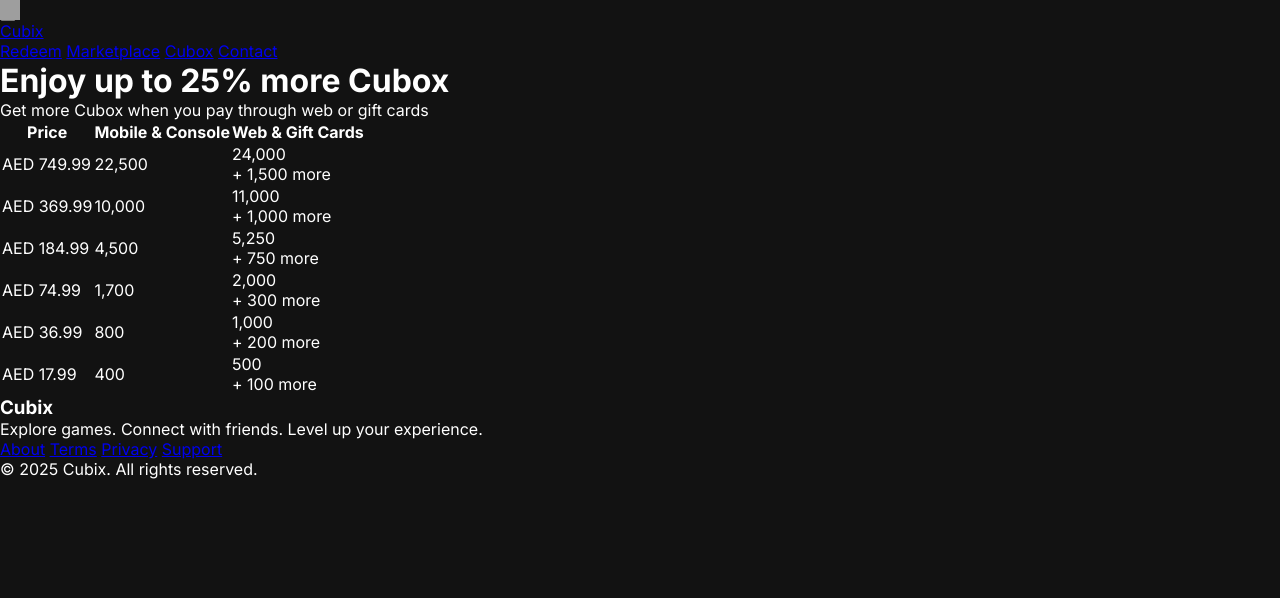
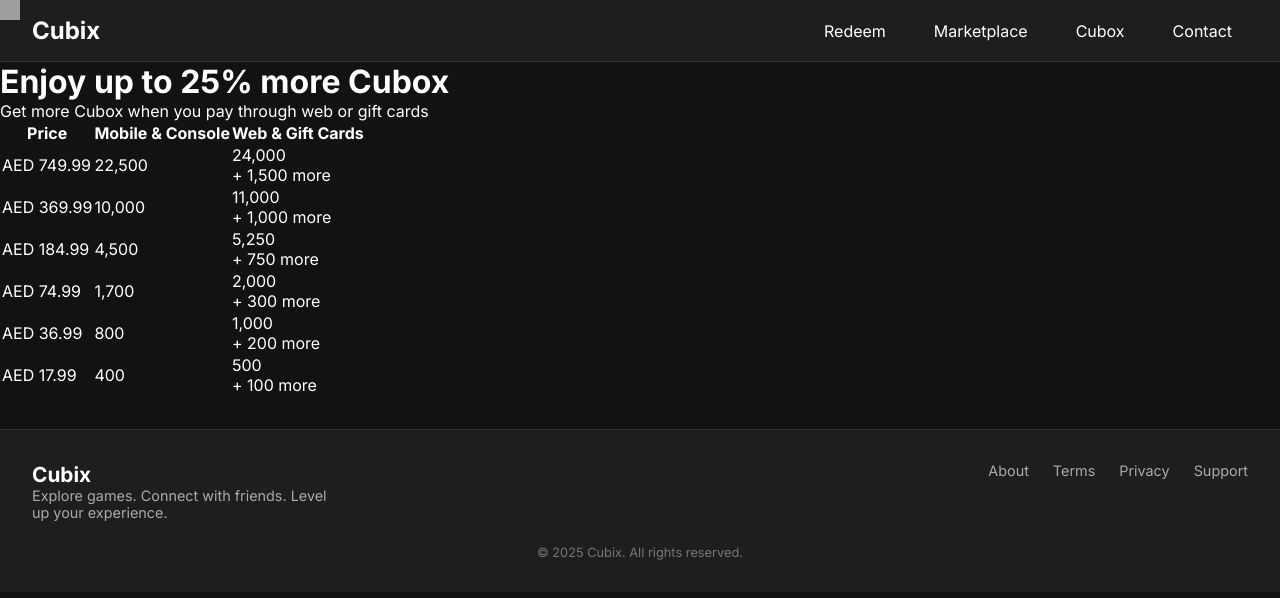
Before and after one commit to DC-BSU-RAK/assessment-2-web-development-project-spring-2025-Sheikhz-Abdullah, a plain HTML site: page cubox.html in a window 1280 px wide. Drawn offline with Linux system fonts and the light colour scheme; grey boxes are pictures that could not be loaded; a script that the page names is missing.

Commit message:
Update style.css

```diff
--- a/style.css
+++ b/style.css
@@ -20,3 +20,128 @@
   z-index: 9999;
   transform: translate(-50%, -50%);
 }
+
+/* === Header Styling === */
+header {
+  display: flex;
+  justify-content: space-between;
+  align-items: center;
+  padding: 1rem 2rem;
+  background-color: #1e1e1e;
+  border-bottom: 1px solid #333;
+}
+
+/* === Logo Text Styling === */
+header .logo {
+  font-size: 1.5rem;
+  font-weight: bold;
+}
+
+/* === Navigation Links Styling === */
+nav a {
+  color: white;
+  text-decoration: none;
+  margin: 0 1rem;
+  font-weight: 500;
+}
+
+/* Main navigation bar styling */
+nav {
+  display: flex;
+  gap: 1rem;
+}
+
+/* Toggle button for mobile menu (hidden by default) */
+.menu-toggle {
+  display: none;
+  font-size: 1.5rem;
+  background: none;
+  border: none;
+  cursor: pointer;
+}
+
+/* Responsive styles for screens 768px and below */
+@media (max-width: 768px) {
+  nav {
+    display: none;
+    flex-direction: column;
+  }
+
+  nav.open {
+    display: flex;
+  }
+
+  .menu-toggle {
+    display: block;
+  }
+}
+
+/* === Logo Anchor Styling (used for clickable logos) === */
+.logo-link {
+  text-decoration: none;
+  color: inherit;
+}
+
+/* === Logo Link Hover and Focus — Cleaned Redundancy === */
+.logo-link:hover,
+.logo-link:focus {
+  text-decoration: none;
+  color: inherit;
+}
+
+/* ===== Footer Styling ===== */
+footer {
+  background-color: #1e1e1e;
+  color: #ccc;
+  padding: 2rem;
+  margin-top: 2rem;
+  border-top: 1px solid #333;
+}
+
+/* Flex layout for footer content */
+.footer-container {
+  display: flex;
+  justify-content: space-between;
+  flex-wrap: wrap;
+  gap: 2rem;
+}
+
+/* Left side of footer (logo & text) */
+.footer-left h3 {
+  font-size: 1.3rem;
+  color: white;
+  text-align: left;
+}
+
+.footer-left p {
+  max-width: 300px;
+  font-size: 0.9rem;
+  color: #aaa;
+  text-align: left;
+}
+
+/* Right side of footer (links) */
+.footer-right {
+  display: flex;
+  gap: 1.5rem;
+  flex-wrap: wrap;
+}
+
+.footer-right a {
+  text-decoration: none;
+  color: #aaa;
+  font-size: 0.9rem;
+  transition: color 0.2s ease;
+}
+
+.footer-right a:hover {
+  color: white;
+}
+
+/* Bottom line of footer */
+.footer-bottom {
+  text-align: center;
+  margin-top: 1.5rem;
+  font-size: 0.8rem;
+  color: #777;
+}
```
